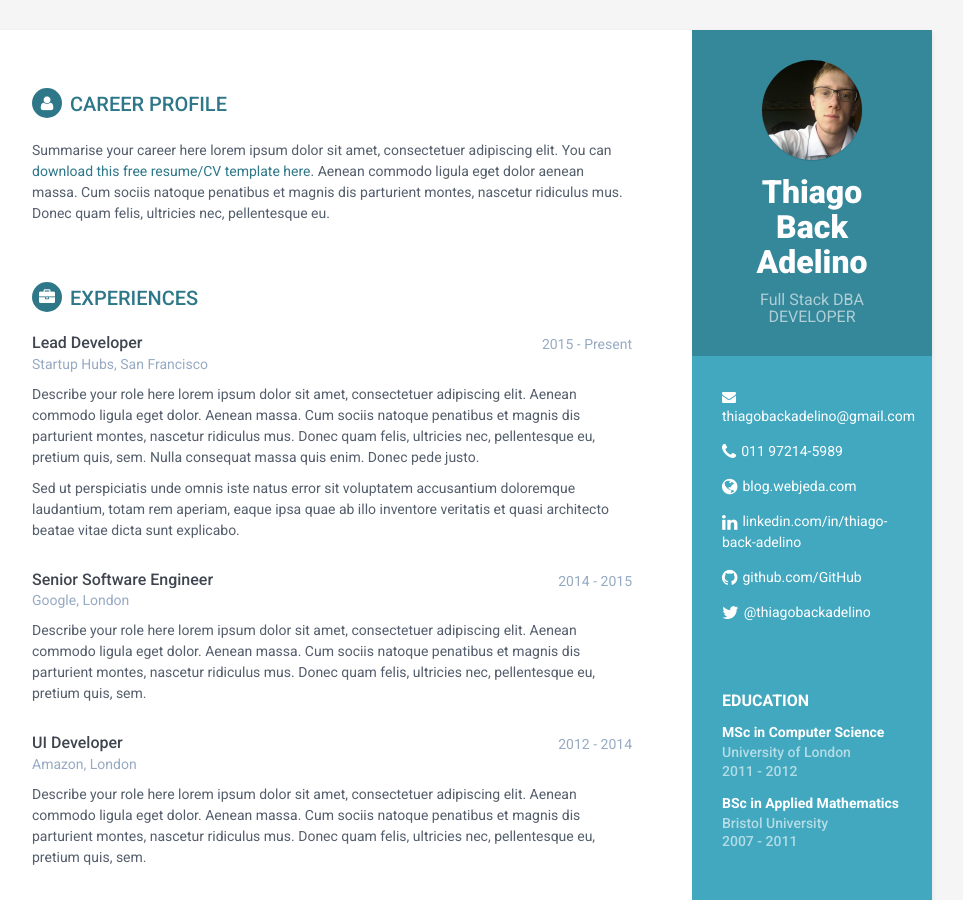
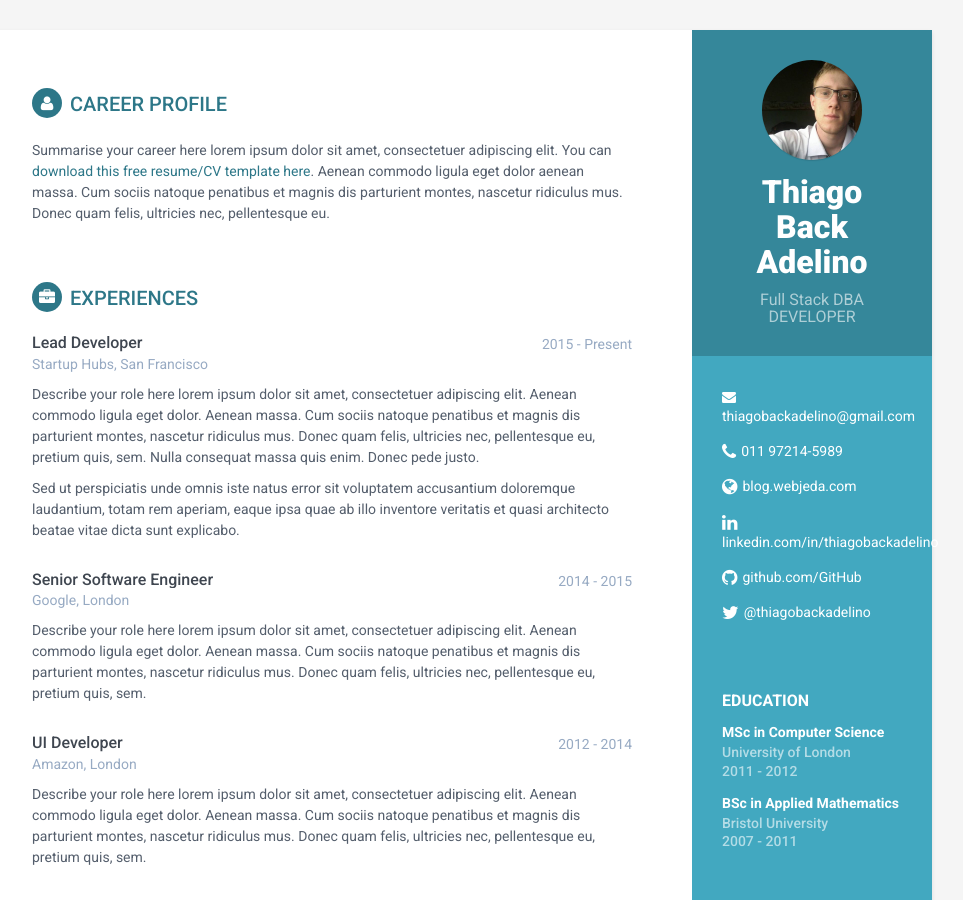
Before and after one commit to thiagobackadelino/thiagobackadelino.github.io, a Jekyll site: the page built from index.html, in a window 1280 px wide and 900 px high. Shown: the whole window, without its empty margins (188-1151 px from the left). Built offline with Jekyll 4.4.1, drawn with Linux system fonts in a browser that asks for light colours.

Commit message:
alterações de front end

```diff
--- a/_config.yml
+++ b/_config.yml
@@ -21,7 +21,7 @@ pic: profile.jpg  #place a 100x100 picture inside /assets/images/ folder and pro
 email: thiagobackadelino@gmail.com
 phone: 011 97214-5989
 website: blog.webjeda.com #do not add http://
-linkedin: thiago-back-adelino
+linkedin: thiagobackadelino
 github: thiagobackadelino
 twitter: '@thiagobackadelino'
 
```
